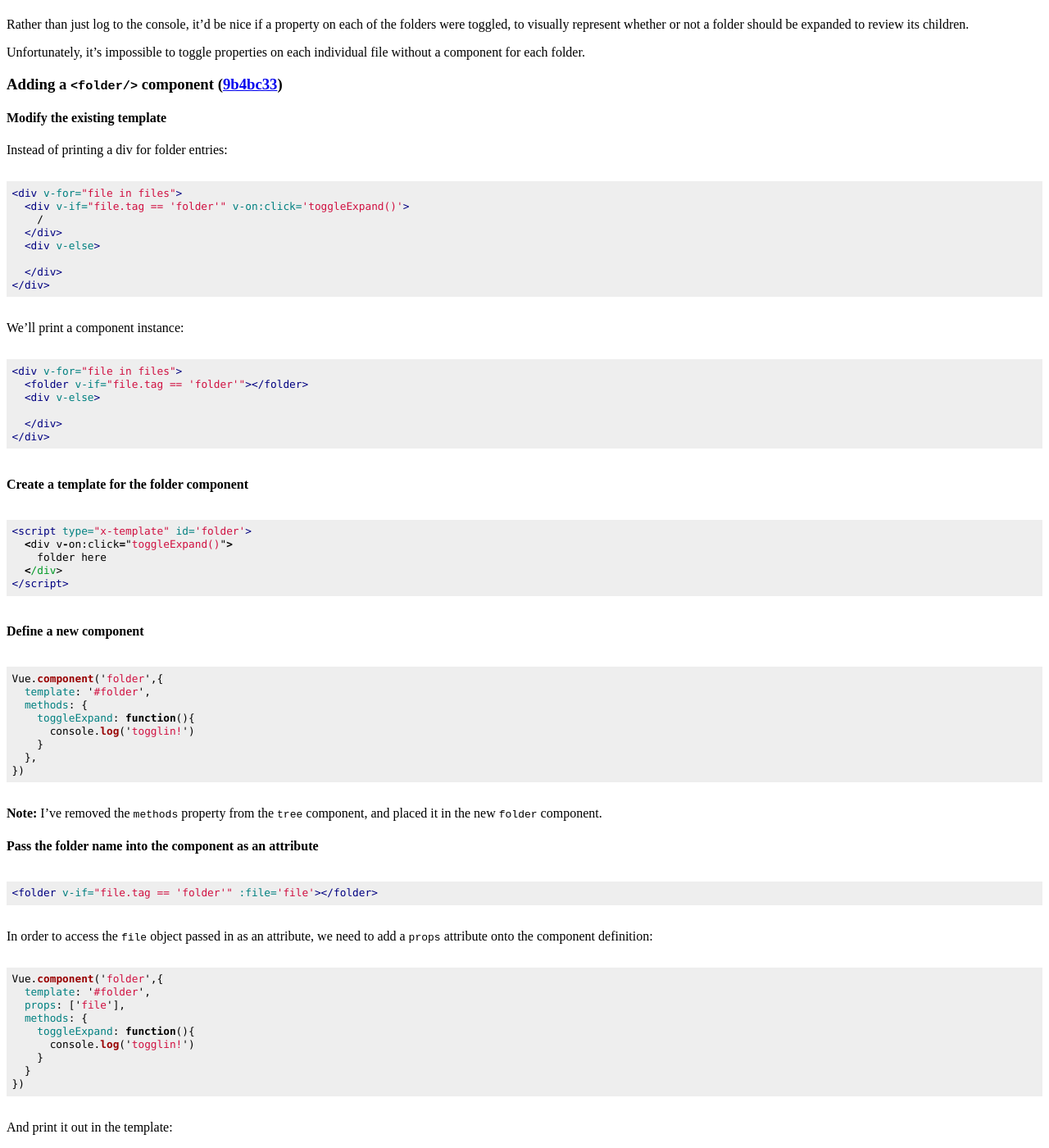
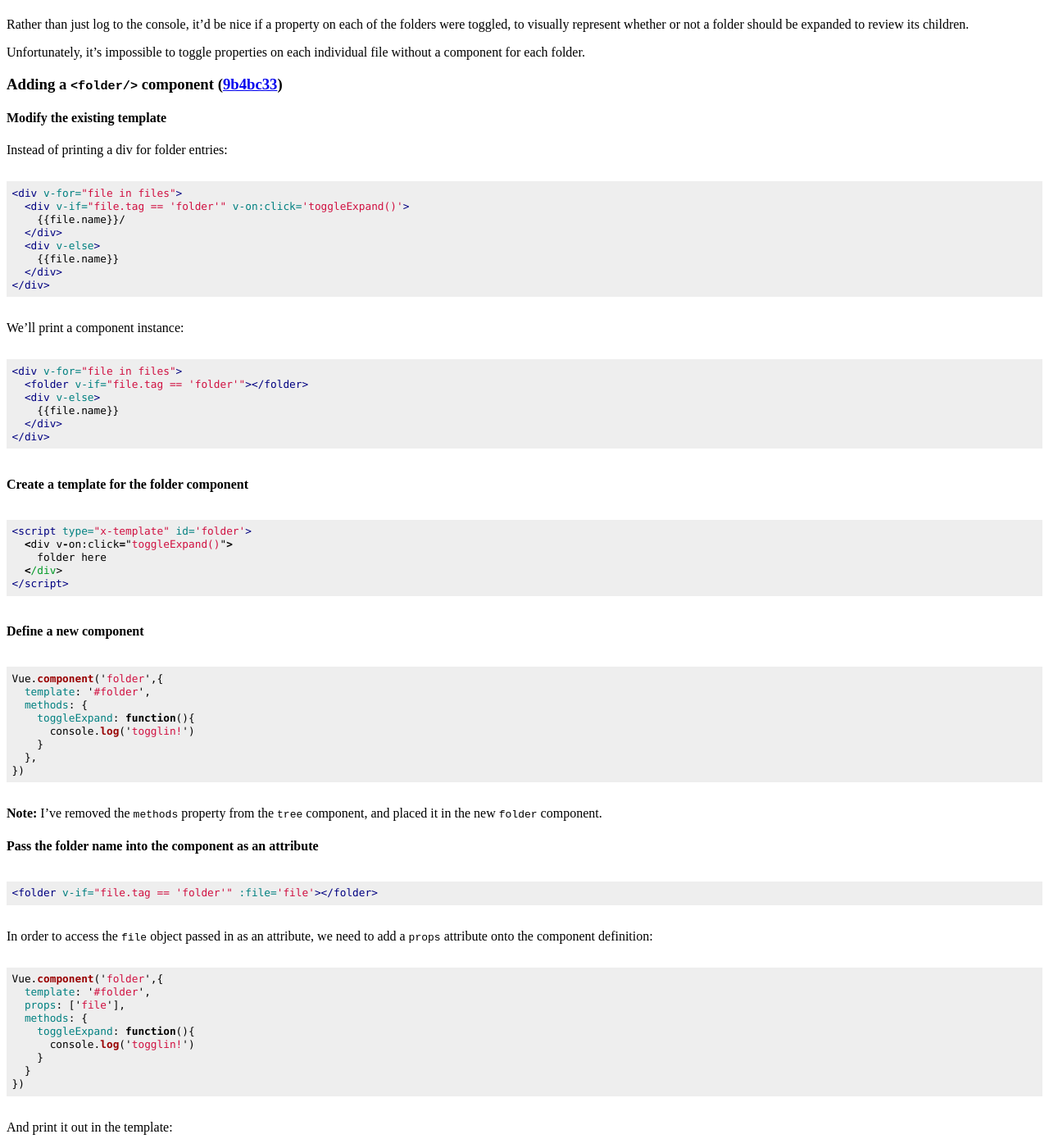
Before and after one commit to jshawl/jesse.sh, a Jekyll site: the page built from _posts/2017-02-01-recursive-vue-components.md, in a window 1280 px wide and 1400 px high, scrolled down 3142 px. Shown: the whole window at 82% size. Built offline with Jekyll 4.4.1, drawn with Linux system fonts in a browser that asks for light colours; some of the changed text lies outside the part shown.

Commit message:
fix formatting issue

````diff
--- a/_posts/2017-02-01-recursive-vue-components.md
+++ b/_posts/2017-02-01-recursive-vue-components.md
@@ -202,10 +202,10 @@ Instead of printing a div for folder entries:
 ```html
 <div v-for="file in files">
   <div v-if="file.tag == 'folder'" v-on:click='toggleExpand()'>
-    {{file.name}}/
+    {%raw%}{{file.name}}{%endraw%}/
   </div>
   <div v-else>
-    {{file.name}}
+    {%raw%}{{file.name}}{%endraw%}
   </div>
 </div>
 ```
@@ -216,7 +216,7 @@ We'll print a component instance:
 <div v-for="file in files">
   <folder v-if="file.tag == 'folder'"></folder>
   <div v-else>
-    {{file.name}}
+    {%raw%}{{file.name}}{%endraw%}
   </div>
 </div>
 ```
@@ -272,7 +272,7 @@ And print it out in the template:
 ```html
 <script type="x-template" id='folder'>
   <div v-on:click="toggleExpand()">
-    {{file.name}}/
+    {%raw%}{{file.name}}{%endraw%}/
   </div>
 </script>
 ```
@@ -312,7 +312,7 @@ and display the value of `isOpen` inside the template:
 ```html
 <script type="x-template" id='folder'>
   <div v-on:click="toggleExpand()">
-    {{file.name}}/
+    {%raw%}{{file.name}}{%endraw%}/
     <span v-if='isOpen'>show children</span>
   </div>
 </script>
@@ -341,7 +341,7 @@ if the given file has a truthy `files` attribute _and_ the `isOpen` value is tru
 <script type="x-template" id='folder'>
   <div>
     <div v-on:click="toggleExpand()">
-      {{file.name}}/
+      {%raw%}{{file.name}}{%endraw%}/
     </div>
     <tree v-if='isOpen && file.files'></tree>
   </div>
@@ -356,7 +356,7 @@ with an attribute on the tree component:
 <script type="x-template" id='folder'>
   <div>
     <div v-on:click="toggleExpand()">
-      {{file.name}}/
+      {%raw%}{{file.name}}{%endraw%}/
     </div>
     <tree v-if='isOpen && file.files' :children='file.files'></tree>
   </div>
````
